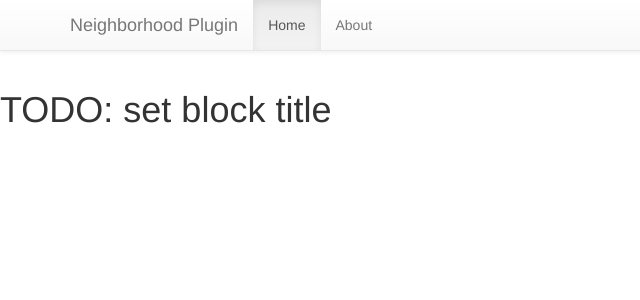
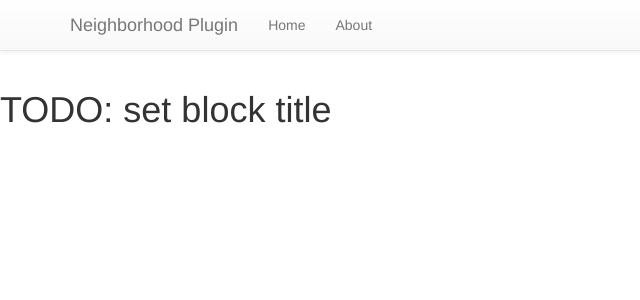
Before and after one commit to codefortulsa/BPZAround.me, a Python web app: template bpz/templates/bpz/base.jinja2 in a window 1280 px wide. Shown: the top 300 px of the page, without its empty margins (0-640 px from the left). Run offline with Jinja, Linux system fonts and the light colour scheme; the template is opened without the code that fills it, so the values that code supplies are empty; some libraries are stand-ins or nearby versions.

Commit message:
Indicate required navbar “active” status logic.

```diff
--- a/bpz/templates/bpz/base.jinja2
+++ b/bpz/templates/bpz/base.jinja2
@@ -31,8 +31,8 @@
         </div>
         <div class="collapse navbar-collapse">
           <ul class="nav navbar-nav">
-            <li class="active"><a href="/">Home</a></li>
-            <li><a href="/about">About</a></li>
+            <li><!-- if home page li class="active"--><a href="/">Home</a></li>
+            <li><!-- if about page li class="active"--><a href="/about">About</a></li>
           </ul>
         </div><!--/.nav-collapse -->
       </div>
```
